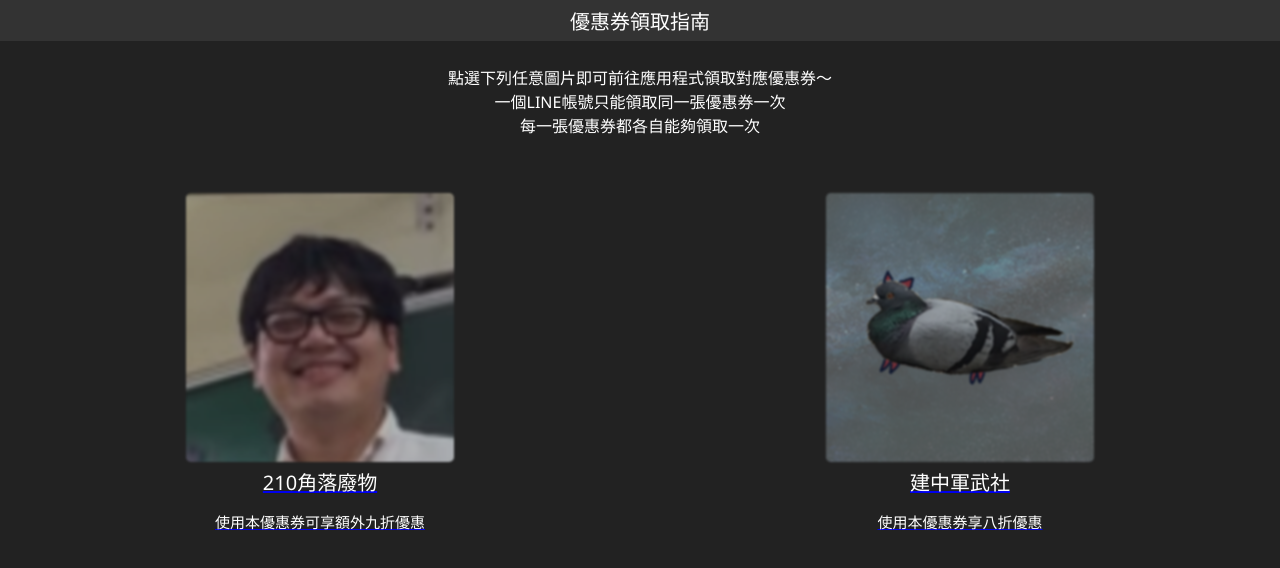
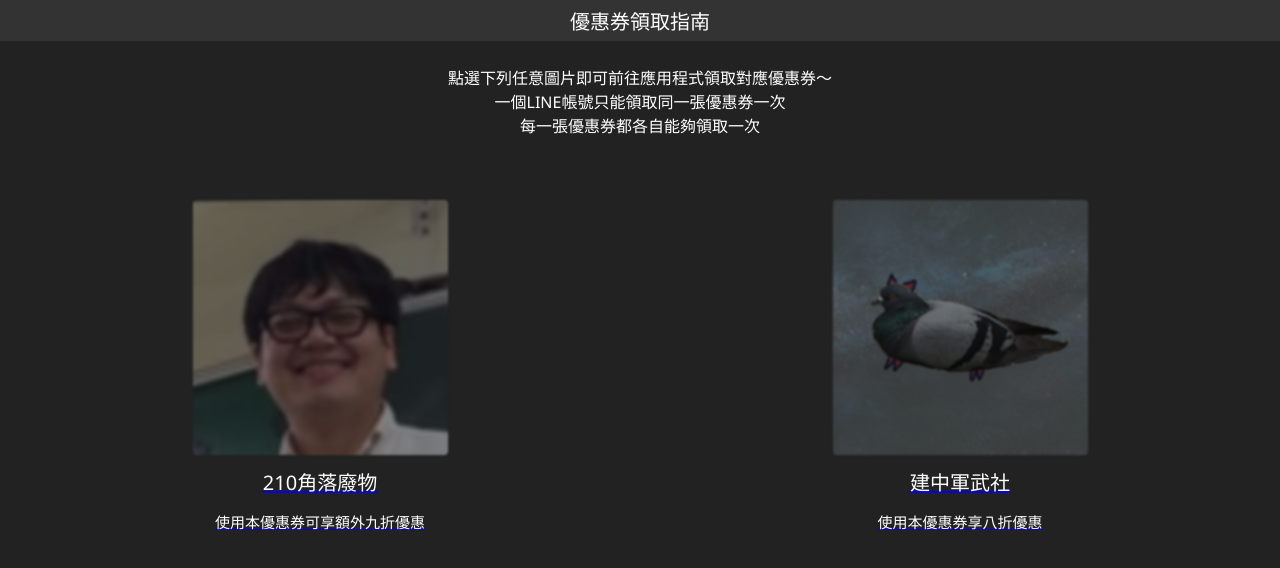
Before and after one commit to ckan122/ckan122.github.io, a plain HTML site: page coupon.html in a window 1280 px wide. Drawn offline with nearby package versions, Linux system fonts and the light colour scheme.

Commit message:
fancy style for landscape view

```diff
--- a/coupon.html
+++ b/coupon.html
@@ -16,7 +16,6 @@
 			header {background-color: #333333; text-align: center;}
 			.link {position: relative; height: 60%; margin: 32px 0; overflow-block: hidden;}
 			.info {margin: 24px 12px; text-align: center;}
-			.link > a {justify-content: center;}
 
 			@media screen and (orientation: landscape) {
 				header {padding: 6px 0; font-size: 20px;}
@@ -25,10 +24,13 @@
 					flex-direction: row; justify-content: space-around; flex-wrap: wrap;
 				}
 				.link {margin: 32px 16px; flex: 1 0 25%; text-align: center;}
-				.link > a > img {width: 25vw; filter: brightness(0.7) blur(1px); border-radius: 5px;}
+				.link > a > img {
+					width: 25vw; border-radius: 5px;
+					filter: brightness(0.5) blur(1px); transform: scale(0.95); transition: 300ms;
+				}
+				.link:hover > a > img {filter: none; transform: none;}
 				@media screen and (min-width: 900px) {
-					.link {flex: 1 0 21%;}
-					.link > a > img {width: 21vw;}
+					.link {flex-basis: 21%;} .link > a > img {width: 21vw;}
 				}
 				.link > a > div {color: white; font-size: 20px; text-decoration: none;}
 				.link > a > div > p {font-size: 15px;}
@@ -43,11 +45,6 @@
 				}
 				.link > a > div > p {font-size: 20px;}
 			}
-
-      @keyframes fadeIn {
-      0% {opacity:0;}
-      100% {opacity:1;}
-      }
 		</style>
 		<header>優惠券領取指南</header>
 		<div class="info">
@@ -62,8 +59,7 @@
 				"desc": "使用本優惠券可享額外九折優惠",
 				"link": "g2wKkCZ",
 				"image": "ck210.png"
-			},
-			{
+			}, {
 				"title": "建中軍武社",
 				"desc": "使用本優惠券享八折優惠",
 				"link": "opwP1Tp",
```
